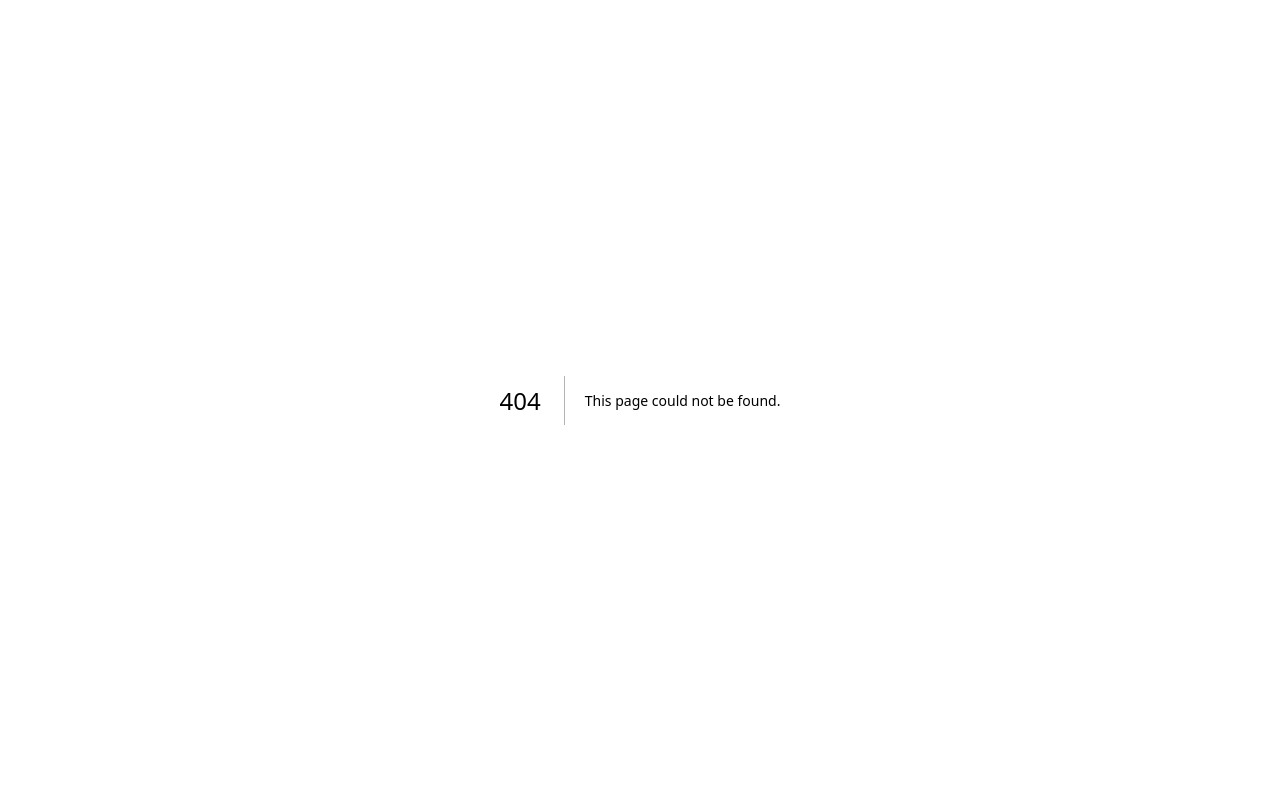
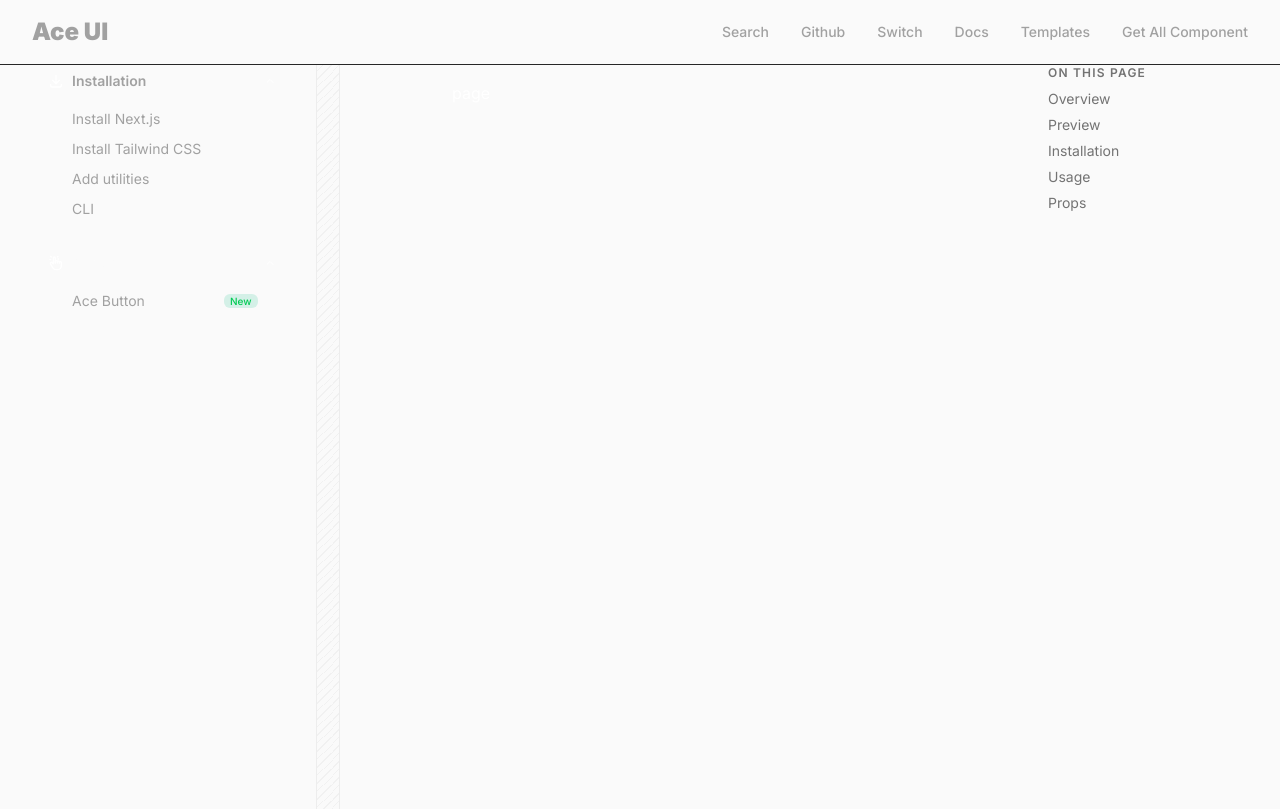
Before and after one commit to PrathamSingh1/Aceui, a Next.js app: page /docs in a window 1280 px wide. Before the commit this address had no page. Built offline with nearby package versions, Linux system fonts and the light colour scheme.

Commit message:
Working on the Sidebar

```diff
--- a/src/app/components/layout.tsx
+++ b/src/app/components/layout.tsx
@@ -7,9 +7,9 @@ export default function ComponentsLayout({
   children: React.ReactNode;
 }) {
   return (
-    <div className="w-full flex-1 items-start px-4 md:grid md:grid-cols-[220px_24px_minmax(0,1fr)] md:gap-6 md:px-8 lg:grid-cols-[240px_24px_minmax(0,1fr)] lg:gap-8 xl:grid-cols-[240px_24px_minmax(0,1fr)_200px]">
+    <div className="bg-light dark:bg-dark w-full flex-1 items-start px-4 md:grid md:grid-cols-[252px_24px_minmax(0,1fr)] md:gap-6 md:px-8 lg:grid-cols-[252px_24px_minmax(0,1fr)] lg:gap-8 xl:grid-cols-[252px_24px_minmax(0,1fr)_200px]">
       {/* Sidebar */}
-      <aside className="fixed top-14 z-30 hidden h-[calc(100vh-3.5rem)] w-full shrink-0 overflow-y-auto py-6 pr-4 md:sticky md:block">
+      <aside className="fixed top-14 z-30 hidden h-[calc(100vh-3.5rem)] w-full shrink-0 overflow-y-auto md:sticky md:block">
         <Sidebar />
       </aside>
 
@@ -37,7 +37,7 @@ export default function ComponentsLayout({
       </div>
 
       {/* Main content */}
-      <main className="relative py-3 pr-2 md:pr-4 md:pl-8 lg:py-4 lg:pl-12 xl:pl-20">
+      <main className="bg-light dark:bg-dark relative py-3 pr-2 md:pr-4 md:pl-8 lg:py-4 lg:pl-12 xl:pl-20">
         <div className="w-full min-w-0 [&>div]:max-w-6xl">{children}</div>
       </main>
 
--- a/src/app/docs/layout.tsx
+++ b/src/app/docs/layout.tsx
@@ -0,0 +1,48 @@
+import { Sidebar } from "@/components/layout/sidebar";
+import { TableOfContents } from "@/components/layout/toc";
+
+export default function ComponentsLayout({
+  children,
+}: {
+  children: React.ReactNode;
+}) {
+  return (
+    <div className="bg-light dark:bg-dark w-full flex-1 items-start px-4 md:grid md:grid-cols-[252px_24px_minmax(0,1fr)] md:gap-6 md:px-8 lg:grid-cols-[252px_24px_minmax(0,1fr)] lg:gap-8 xl:grid-cols-[252px_24px_minmax(0,1fr)_200px]">
+      {/* Sidebar */}
+      <aside className="fixed top-14 z-30 hidden h-[calc(100vh-3.5rem)] w-full shrink-0 overflow-y-auto md:sticky md:block">
+        <Sidebar />
+      </aside>
+
+      {/* Divider */}
+      <div className="relative hidden h-[calc(100vh-3.5rem)] w-full opacity-60 md:sticky md:top-14 md:block">
+        {/* Light mode */}
+        <div
+          className="absolute inset-0 border-r border-l border-neutral-200 dark:hidden"
+          style={{
+            backgroundImage:
+              "repeating-linear-gradient(-45deg, rgba(0,0,0,0.06), rgba(0,0,0,0.06) 1px, transparent 1px, transparent 6px)",
+            backgroundSize: "16px 16px",
+          }}
+        />
+
+        {/* Dark mode */}
+        <div
+          className="absolute inset-0 hidden border-r border-l border-white/10 dark:block"
+          style={{
+            backgroundImage:
+              "repeating-linear-gradient(-45deg, rgba(255,255,255,0.1), rgba(255,255,255,0.1) 1px, transparent 1px, transparent 6px)",
+            backgroundSize: "16px 16px",
+          }}
+        />
+      </div>
+
+      {/* Main content */}
+      <main className="bg-light dark:bg-dark relative py-3 pr-2 md:pr-4 md:pl-8 lg:py-4 lg:pl-12 xl:pl-20">
+        <div className="w-full min-w-0 [&>div]:max-w-6xl">{children}</div>
+      </main>
+
+      {/* Right Sidebar */}
+      <TableOfContents />
+    </div>
+  );
+}
--- /dev/null
+++ b/src/app/docs/page.tsx
@@ -0,0 +1,5 @@
+import React from "react";
+
+export default function page() {
+  return <div>page</div>;
+}
--- a/src/app/globals.css
+++ b/src/app/globals.css
@@ -8,3 +8,9 @@ html {
 section[id] {
   scroll-margin-top: 5rem; /* matches navbar height (top-14 + padding) */
 }
+
+
+@theme {
+  --color-dark: var(--color-neutral-950);
+  --color-light: var(--color-neutral-50);
+}
--- a/src/app/layout.tsx
+++ b/src/app/layout.tsx
@@ -2,6 +2,7 @@ import type { Metadata } from "next";
 import { Inter } from "next/font/google";
 import "./globals.css";
 import { ThemeProvider } from "@/components/theme-provider";
+import { Navbar } from "@/components/layout/navbar";
 
 const inter = Inter({ subsets: ["latin"] });
 
@@ -18,6 +19,7 @@ export default function RootLayout({
 }) {
   return (
     <html lang="en" suppressHydrationWarning>
+      <Navbar />
       <body className={inter.className} suppressHydrationWarning>
         <ThemeProvider>{children}</ThemeProvider>
       </body>
--- a/src/app/page.tsx
+++ b/src/app/page.tsx
@@ -2,8 +2,8 @@ import Image from "next/image";
 
 export default function Home() {
   return (
-    <div className="flex flex-col flex-1 items-center justify-center bg-zinc-50 font-sans dark:bg-black">
-      <main className="flex flex-1 w-full max-w-3xl flex-col items-center justify-between py-32 px-16 bg-white dark:bg-black sm:items-start">
+    <div className="dark:bg-dark bg-light flex flex-1 flex-col items-center justify-center font-sans">
+      <main className="bg-light dark:bg-dark flex w-full max-w-3xl flex-1 flex-col items-center justify-between px-16 py-32 sm:items-start">
         <Image
           className="dark:invert"
           src="/next.svg"
@@ -13,7 +13,7 @@ export default function Home() {
           priority
         />
         <div className="flex flex-col items-center gap-6 text-center sm:items-start sm:text-left">
-          <h1 className="max-w-xs text-3xl font-semibold leading-10 tracking-tight text-black dark:text-zinc-50">
+          <h1 className="text-dark max-w-xs text-3xl leading-10 font-semibold tracking-tight dark:text-zinc-50">
             To get started, edit the page.tsx file.
           </h1>
           <p className="max-w-md text-lg leading-8 text-zinc-600 dark:text-zinc-400">
@@ -36,7 +36,7 @@ export default function Home() {
         </div>
         <div className="flex flex-col gap-4 text-base font-medium sm:flex-row">
           <a
-            className="flex h-12 w-full items-center justify-center gap-2 rounded-full bg-foreground px-5 text-background transition-colors hover:bg-[#383838] dark:hover:bg-[#ccc] md:w-[158px]"
+            className="bg-foreground text-background flex h-12 w-full items-center justify-center gap-2 rounded-full px-5 transition-colors hover:bg-[#383838] md:w-[158px] dark:hover:bg-[#ccc]"
             href="https://vercel.com/new?utm_source=create-next-app&utm_medium=appdir-template-tw&utm_campaign=create-next-app"
             target="_blank"
             rel="noopener noreferrer"
@@ -51,7 +51,7 @@ export default function Home() {
             Deploy Now
           </a>
           <a
-            className="flex h-12 w-full items-center justify-center rounded-full border border-solid border-black/[.08] px-5 transition-colors hover:border-transparent hover:bg-black/[.04] dark:border-white/[.145] dark:hover:bg-[#1a1a1a] md:w-[158px]"
+            className="flex h-12 w-full items-center justify-center rounded-full border border-solid border-black/[.08] px-5 transition-colors hover:border-transparent hover:bg-black/[.04] md:w-[158px] dark:border-white/[.145] dark:hover:bg-[#1a1a1a]"
             href="https://nextjs.org/docs?utm_source=create-next-app&utm_medium=appdir-template-tw&utm_campaign=create-next-app"
             target="_blank"
             rel="noopener noreferrer"
--- a/src/components/docs/component-preview-panel.tsx
+++ b/src/components/docs/component-preview-panel.tsx
@@ -117,7 +117,7 @@ export function ComponentPreviewPanel({
       {/* Code panel */}
       {tab === "code" && (
         <div id="code" className="scroll-mt-24">
-          <CodeBlock code={sourceCode} language="tsx" expandable />
+          <CodeBlock code={sourceCode} language="tsx" />
         </div>
       )}
     </div>
--- /dev/null
+++ b/src/components/icons/icons.tsx
@@ -0,0 +1,114 @@
+export const GartnerLogo = (props: React.SVGProps<SVGSVGElement>) => {
+  return (
+    <svg
+      width="15"
+      height="14"
+      viewBox="0 0 15 14"
+      fill="none"
+      xmlns="http://www.w3.org/2000/svg"
+      {...props}
+    >
+      <path
+        d="M13.0796 4.13337H10.9872C11.0436 3.80506 11.2469 3.6213 11.6585 3.41304L12.0432 3.21703C12.7317 2.86421 13.0992 2.46484 13.0992 1.81311C13.0992 1.40394 12.94 1.08052 12.6239 0.847762C12.3078 0.615001 11.9354 0.499845 11.4993 0.499845C11.1619 0.495878 10.8307 0.590391 10.5462 0.771809C10.2595 0.948217 10.0464 1.17608 9.91406 1.46029L10.5192 2.06792C10.7545 1.5926 11.095 1.35984 11.5434 1.35984C11.9232 1.35984 12.1559 1.55585 12.1559 1.82781C12.1559 2.05567 12.0432 2.24433 11.6071 2.46484L11.3596 2.5849C10.8231 2.85686 10.4506 3.16803 10.235 3.52084C10.0194 3.87366 9.91406 4.31713 9.91406 4.85371V5.00072H13.0796V4.13337Z"
+        fill="currentColor"
+      />
+      <path
+        d="M12.8002 6.00031H9.33575L7.60352 8.99925H11.068L12.8002 12.0006L14.5325 8.99925L12.8002 6.00031Z"
+        fill="currentColor"
+      />
+      <path
+        d="M7.90258 11.001C5.69747 11.001 3.90154 9.2051 3.90154 6.99999C3.90154 4.79489 5.69747 2.99895 7.90258 2.99895L9.2722 0.134757C8.82118 0.045069 8.36243 -6.68512e-05 7.90258 7.43158e-08C4.03629 7.43158e-08 0.902588 3.1337 0.902588 6.99999C0.902588 10.8663 4.03629 14 7.90258 14C9.38422 14.0028 10.828 13.5324 12.0237 12.6573L10.5095 10.0308C9.78511 10.6565 8.85983 11.0009 7.90258 11.001Z"
+        fill="currentColor"
+      />
+    </svg>
+  );
+};
+
+export const DownloadLogo = (props: React.SVGProps<SVGAElement>) => {
+  return (
+    <svg
+      xmlns="http://www.w3.org/2000/svg"
+      width="24"
+      height="24"
+      viewBox="0 0 24 24"
+      fill="none"
+      stroke="currentColor"
+      strokeWidth="2"
+      strokeLinecap="round"
+      strokeLinejoin="round"
+      className="size-4"
+    >
+      <path stroke="none" d="M0 0h24v24H0z" fill="none" />
+      <path d="M4 17v2a2 2 0 0 0 2 2h12a2 2 0 0 0 2 -2v-2" />
+      <path d="M7 11l5 5l5 -5" />
+      <path d="M12 4l0 12" />
+    </svg>
+  );
+};
+
+export const ChevronDownLogo = (props: React.SVGProps<SVGAElement>) => {
+  return (
+    <svg
+      xmlns="http://www.w3.org/2000/svg"
+      width="24"
+      height="24"
+      viewBox="0 0 24 24"
+      fill="none"
+      stroke="currentColor"
+      strokeWidth="2"
+      strokeLinecap="round"
+      strokeLinejoin="round"
+      className="size-3"
+    >
+      <path stroke="none" d="M0 0h24v24H0z" fill="none" />
+      <path d="M6 9l6 6l6 -6" />
+    </svg>
+  );
+};
+
+export const ChevronUpLogo = (props: React.SVGProps<SVGAElement>) => {
+  return (
+    <svg
+      xmlns="http://www.w3.org/2000/svg"
+      width="24"
+      height="24"
+      viewBox="0 0 24 24"
+      fill="none"
+      stroke="currentColor"
+      strokeWidth="2"
+      strokeLinecap="round"
+      strokeLinejoin="round"
+      className="size-3"
+    >
+      <path stroke="none" d="M0 0h24v24H0z" fill="none" />
+      <path d="M6 15l6 -6l6 6" />
+    </svg>
+  );
+};
+
+export const HandClickLogo = (props: React.SVGProps<SVGAElement>) => {
+  return (
+    <svg
+      xmlns="http://www.w3.org/2000/svg"
+      width="24"
+      height="24"
+      viewBox="0 0 24 24"
+      fill="none"
+      stroke="currentColor"
+      strokeWidth="2"
+      strokeLinecap="round"
+      strokeLinejoin="round"
+      className="size-4"
+    >
+      <path stroke="none" d="M0 0h24v24H0z" fill="none" />
+      <path d="M8 13v-8.5a1.5 1.5 0 0 1 3 0v7.5" />
+      <path d="M11 11.5v-2a1.5 1.5 0 0 1 3 0v2.5" />
+      <path d="M14 10.5a1.5 1.5 0 0 1 3 0v1.5" />
+      <path d="M17 11.5a1.5 1.5 0 0 1 3 0v4.5a6 6 0 0 1 -6 6h-2h.208a6 6 0 0 1 -5.012 -2.7l-.196 -.3c-.312 -.479 -1.407 -2.388 -3.286 -5.728a1.5 1.5 0 0 1 .536 -2.022a1.867 1.867 0 0 1 2.28 .28l1.47 1.47" />
+      <path d="M5 3l-1 -1" />
+      <path d="M4 7h-1" />
+      <path d="M14 3l1 -1" />
+      <path d="M15 6h1" />
+    </svg>
+  );
+};
--- /dev/null
+++ b/src/components/layout/navbar.tsx
@@ -0,0 +1,24 @@
+import React from "react";
+
+export function Navbar() {
+  return (
+    <div className="bg-light dark:bg-dark h-[65px] w-full">
+      <div className="flex h-full items-center justify-between border-b border-neutral-800 px-8 text-sm font-[500] text-neutral-400">
+        <div>
+          {/* logo */}
+          <h2 className="text-2xl font-black">Ace UI</h2>
+        </div>
+        <div className="flex items-center gap-8">
+          <div>Search</div>
+          <div className="flex items-center gap-8">
+            <div>Github</div>
+            <div>Switch</div>
+            <h2>Docs</h2>
+            <h2>Templates</h2>
+            <div>Get All Component</div>
+          </div>
+        </div>
+      </div>
+    </div>
+  );
+}
--- a/src/components/layout/sidebar.tsx
+++ b/src/components/layout/sidebar.tsx
@@ -4,6 +4,12 @@ import Link from "next/link";
 import { usePathname } from "next/navigation";
 import { cn } from "@/lib/utils";
 import { COMPONENT_CATEGORIES } from "@/lib/components-catalog";
+import {
+  ChevronDownLogo,
+  ChevronUpLogo,
+  DownloadLogo,
+  HandClickLogo,
+} from "../icons/icons";
 
 const docsNav = [
   { label: "Install Next.js", href: "/docs/install-nextjs" },
@@ -14,24 +20,42 @@ const docsNav = [
 
 export function Sidebar() {
   const pathname = usePathname();
+  const installationActive = docsNav.some((item) => pathname === item.href);
 
   return (
-    <nav className="space-y-6 text-sm">
+    <nav className="w-full space-y-6 text-sm">
       {/* Installation */}
       <div>
-        <p className="mb-2 px-2 text-xs font-semibold tracking-widest text-neutral-500 uppercase">
+        <div
+          className={cn(
+            "mb-2 flex items-center justify-between rounded-lg px-2 hover:bg-neutral-800",
+            installationActive && "bg-neutral-800",
+          )}
+        >
+          <div className="flex items-center px-2 py-1.5">
+            <DownloadLogo />
+            <p
+              className={cn(
+                "px-2 text-sm font-semibold text-neutral-400",
+                installationActive && "text-light",
+              )}
+            >
               Installation
             </p>
+          </div>
+          <ChevronUpLogo />
+        </div>
+
         <ul className="space-y-0.5">
           {docsNav.map((item) => (
             <li key={item.href}>
               <Link
                 href={item.href}
                 className={cn(
-                  "block rounded-md px-3 py-1.5 text-sm transition-colors",
+                  "mx-8 block w-[80%] rounded-lg px-2 py-1 text-sm transition-colors",
                   pathname === item.href
-                    ? "bg-neutral-800 font-medium text-white"
-                    : "text-neutral-400 hover:bg-neutral-900 hover:text-neutral-200",
+                    ? "text-light bg-neutral-800 font-medium"
+                    : "text-neutral-400 hover:bg-neutral-800 hover:text-neutral-200",
                 )}
               >
                 {item.label}
@@ -42,26 +66,41 @@ export function Sidebar() {
       </div>
 
       {/* Component categories — straight from catalog */}
-      {COMPONENT_CATEGORIES.map((category) => (
+      {COMPONENT_CATEGORIES.map((category) => {
+        const categoryActive = category.items.some(
+          (item) => pathname === `/components/${item.slug}`,
+        );
+        return (
           <div key={category.name}>
-          <p className="mb-2 px-2 text-xs font-semibold tracking-widest text-neutral-500 uppercase">
+            <div
+              className={cn(
+                "mb-2 flex items-center justify-between rounded-lg px-2 hover:bg-neutral-800",
+                categoryActive && "bg-neutral-800",
+              )}
+            >
+              <div className="flex items-center px-2 py-1.5">
+                <HandClickLogo />
+                <p className="text-light px-2 text-sm font-semibold">
                   {category.name}
                 </p>
+              </div>
+              <ChevronUpLogo />
+            </div>
             <ul className="space-y-0.5">
               {category.items.map((item) => (
                 <li key={item.slug}>
                   <Link
                     href={`/components/${item.slug}`}
                     className={cn(
-                    "flex items-center justify-between rounded-md px-3 py-1.5 text-sm transition-colors",
+                      "mx-8 flex w-[80%] items-center justify-between rounded-lg px-2 py-1 text-sm transition-colors",
                       pathname === `/components/${item.slug}`
-                      ? "bg-neutral-800 font-medium text-white"
+                        ? "text-light bg-neutral-800 font-medium"
                         : "text-neutral-400 hover:bg-neutral-900 hover:text-neutral-200",
                     )}
                   >
                     <span>{item.name}</span>
                     {item.isNew && (
-                    <span className="rounded-full bg-emerald-500/15 px-1.5 py-0.5 text-[10px] font-medium text-emerald-400">
+                      <span className="py-0.2 rounded-md bg-emerald-500/15 px-1.5 text-[10px] font-medium text-green-500">
                         New
                       </span>
                     )}
@@ -70,7 +109,8 @@ export function Sidebar() {
               ))}
             </ul>
           </div>
-      ))}
+        );
+      })}
     </nav>
   );
 }
```
Lines whose indentation alone changed are shown as unchanged.
